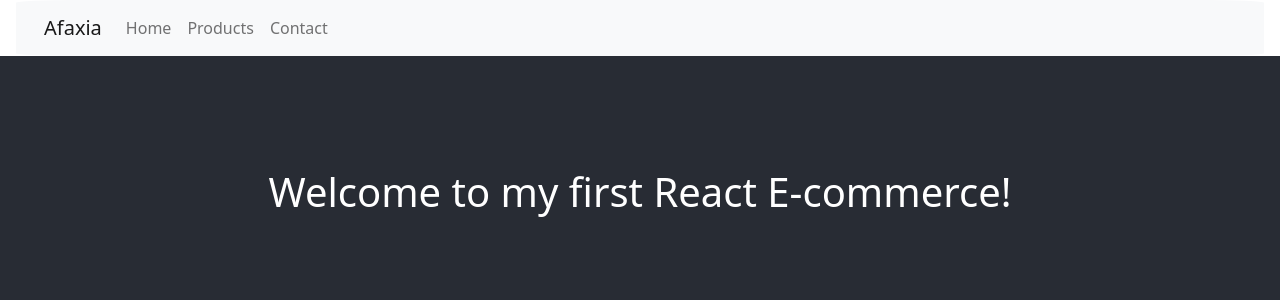
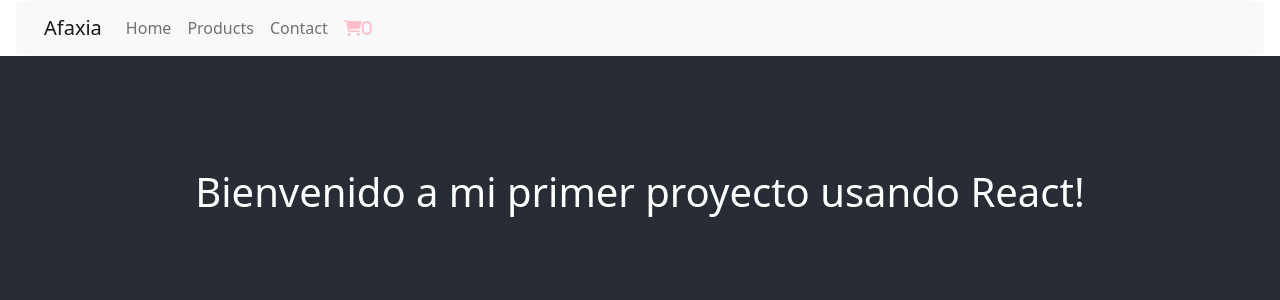
Before and after one commit to Cresta281/AFAXIA, a React (Create React App) app in the folder app31145/: page / in a window 1280 px wide. Shown: the top 300 px of the page. Built offline with nearby package versions, Linux system fonts and the light colour scheme.

Commit message:
entrega cartwidget

```diff
--- a/app31145/package.json
+++ b/app31145/package.json
@@ -3,6 +3,10 @@
   "version": "0.1.0",
   "private": true,
   "dependencies": {
+    "@fortawesome/fontawesome-svg-core": "^6.1.1",
+    "@fortawesome/free-regular-svg-icons": "^6.1.1",
+    "@fortawesome/free-solid-svg-icons": "^6.1.1",
+    "@fortawesome/react-fontawesome": "^0.1.18",
     "@testing-library/jest-dom": "^5.16.2",
     "@testing-library/react": "^12.1.4",
     "@testing-library/user-event": "^13.5.0",
--- a/app31145/public/index.html
+++ b/app31145/public/index.html
@@ -16,6 +16,7 @@
   integrity="sha384-1BmE4kWBq78iYhFldvKuhfTAU6auU8tT94WrHftjDbrCEXSU1oBoqyl2QvZ6jIW3"
   crossorigin="anonymous"
 />
+<script src="https://kit.fontawesome.com/d00af8a496.js" crossorigin="anonymous"></script>
     <!--
       manifest.json provides metadata used when your web app is installed on a
       user's mobile device or desktop. See https://developers.google.com/web/fundamentals/web-app-manifest/
--- a/app31145/src/App.js
+++ b/app31145/src/App.js
@@ -1,11 +1,12 @@
 import './App.css';
 import NavBar from './components/NavBar/NavBar';
+import ItemListContainer from './components/ItemListContainer/ItemListContainer';
 
 function App() {
   return (
     <div className="App">
         <NavBar />
-        <h1>Welcome to my first React E-commerce!</h1>
+        <ItemListContainer greeting={'Bienvenido a mi primer proyecto usando React!'}/>
     </div>
   );
 }
--- /dev/null
+++ b/app31145/src/components/CartWidget/CartWidget.css
@@ -0,0 +1,4 @@
+
+i {
+    color: pink;
+}
--- /dev/null
+++ b/app31145/src/components/CartWidget/CartWidget.js
@@ -0,0 +1,14 @@
+
+import './CartWidget.css'
+
+const CartWidget = (props) => {
+    return (
+        <div className="CartDiv">
+            <div className="Cart">
+                <i class="fa-solid fa-cart-shopping">{props.CartNumber}</i>
+            </div>
+        </div>
+    )
+}
+
+export default CartWidget
--- /dev/null
+++ b/app31145/src/components/ItemListContainer/ItemListContainer.js
@@ -0,0 +1,10 @@
+
+const ItemListContainer = (props) => {
+    return (
+        <>
+        <h1>{props.greeting}</h1>
+        </>
+    )
+}
+
+export default ItemListContainer
--- a/app31145/src/components/NavBar/NavBar.js
+++ b/app31145/src/components/NavBar/NavBar.js
@@ -1,4 +1,6 @@
 import './NavBar.css'
+import CartWidget from '../CartWidget/CartWidget'
+
 
 
 const NavBar = () => {
@@ -21,6 +23,9 @@ const NavBar = () => {
                         <li className="nav-item">
                         <a className="nav-link" href="#">Contact</a>
                         </li>
+                        <li className="nav-item">
+                        <a className="nav-link" href="#"><CartWidget CartNumber="0"/></a>
+                        </li>
                     </ul>
                     </div>
                 </div>
--- a/app31145/src/index.js
+++ b/app31145/src/index.js
@@ -4,6 +4,7 @@ import './index.css';
 import App from './App';
 import reportWebVitals from './reportWebVitals';
 import 'bootstrap/dist/css/bootstrap.css';
+
 
 ReactDOM.render(
   <React.StrictMode>
```
Also changed, not shown: 2 other files (tests, documents, lock files or other folders).
